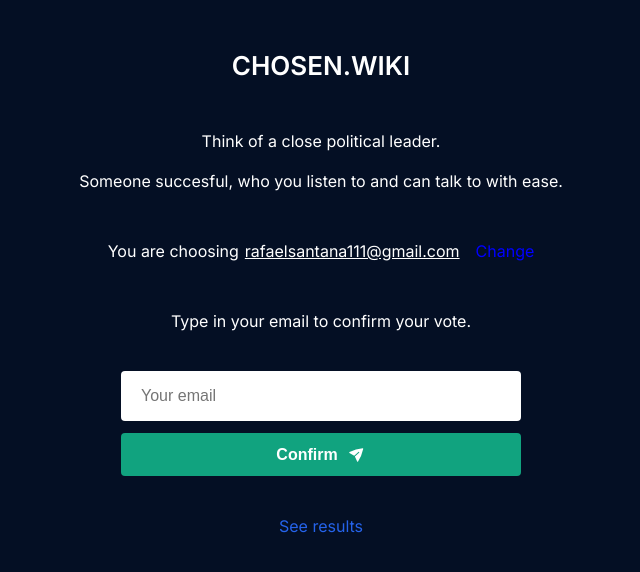
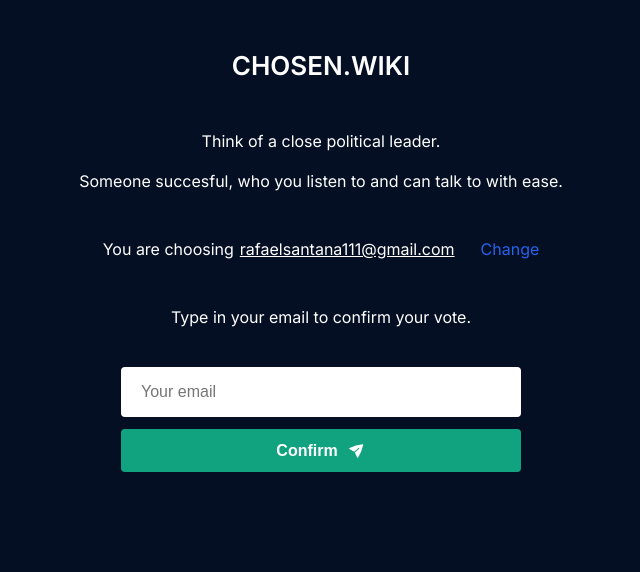
Before and after one commit to xsantanax/chosen, a Next.js app: page / in a window 1280 px wide. Both pictures are taken after typing "name@example.com" into the empty fields and a click on the button "Confirm". Shown: the top 572 px of the page, without its empty margins (319-959 px from the left). Built offline with nearby package versions, Linux system fonts and the light colour scheme.

Commit message:
refactor + styles

```diff
--- a/app/page.module.css
+++ b/app/page.module.css
@@ -20,9 +20,3 @@
   font-size: 26px;
   font-weight: 600;
 }
-
-.link {
-  margin-top: 20px;
-  font-size: 16px;
-  color: rgb(37 99 235);
-}
--- a/app/page.tsx
+++ b/app/page.tsx
@@ -17,9 +17,6 @@ export default function Home() {
       {step == 1 && <StepOne setStep={setStep} />}
       {step == 2 && <StepTwo setStep={setStep} />}
       {step == 3 && <StepThree setStep={setStep} />}
-      <Link className={styles.link} href='/results'>
-        See results
-      </Link>
     </>
   )
 }
--- a/components/StepOne.tsx
+++ b/components/StepOne.tsx
@@ -1,10 +1,15 @@
 import EmailInput from '@/components/EmailInput'
+import styles from 'styles/steps.module.css'
+import Link from 'next/link'
 
 export default function StepOne({ setStep }: any) {
   return (
     <>
       <div>Type in the email of your chosen one.</div>
       <EmailInput placeholder='His/her email' action={() => setStep(2)} />
+      <Link className={styles.link} href='/results'>
+        See results
+      </Link>
     </>
   )
 }
--- a/components/StepThree.tsx
+++ b/components/StepThree.tsx
@@ -1,6 +1,10 @@
+import Link from 'next/link'
+import styles from 'styles/steps.module.css'
+
 export default function StepTwo({ setStep }: any) {
   return (
     <>
+      <br />
       <div>
         You successfully voted in{' '}
         <u>
@@ -8,7 +12,11 @@ export default function StepTwo({ setStep }: any) {
           {/* {theirEmail} */}
         </u>
       </div>
-      <div onClick={() => setStep(1)}>Go back</div>
+      <br />
+
+      <Link href='/results' className={styles.results}>
+        See Results
+      </Link>
     </>
   )
 }
--- a/components/StepTwo.tsx
+++ b/components/StepTwo.tsx
@@ -1,12 +1,14 @@
 import EmailInput from '@/components/EmailInput'
-import styles from 'styles/steptwo.module.css'
+import styles from 'styles/steps.module.css'
 
 export default function StepTwo({ setStep }: any) {
   return (
     <>
       <div className={styles.container}>
         You are choosing <u>rafaelsantana111@gmail.com</u>
-        <div className={styles.change}>Change</div>
+        <div className={styles.change} onClick={() => setStep(1)}>
+          Change
+        </div>
       </div>
       <div>Type in your email to confirm your vote.</div>
       <EmailInput placeholder='Your email' action={() => setStep(3)} />
--- /dev/null
+++ b/styles/steps.module.css
@@ -0,0 +1,27 @@
+.link {
+  margin-top: 20px;
+  font-size: 16px;
+  color: rgb(37 99 235);
+}
+
+.container {
+  display: flex;
+  align-items: center;
+  margin: 28px;
+  gap: 6px;
+}
+.change {
+  margin-left: 20px;
+  color: rgb(37 99 235);
+  cursor: pointer;
+}
+.results {
+  background-color: #2145af;
+  font-weight: 600;
+  padding: 12px 16px;
+  border-radius: 10px;
+}
+.results:hover {
+  opacity: 0.5;
+  transition-duration: 240ms;
+}
--- a/styles/steptwo.module.css
+++ /dev/null
@@ -1,9 +0,0 @@
-.container {
-  display: flex;
-  margin: 30px;
-  gap: 6px;
-}
-.change {
-  margin-left: 10px;
-  color: blue;
-}
```
